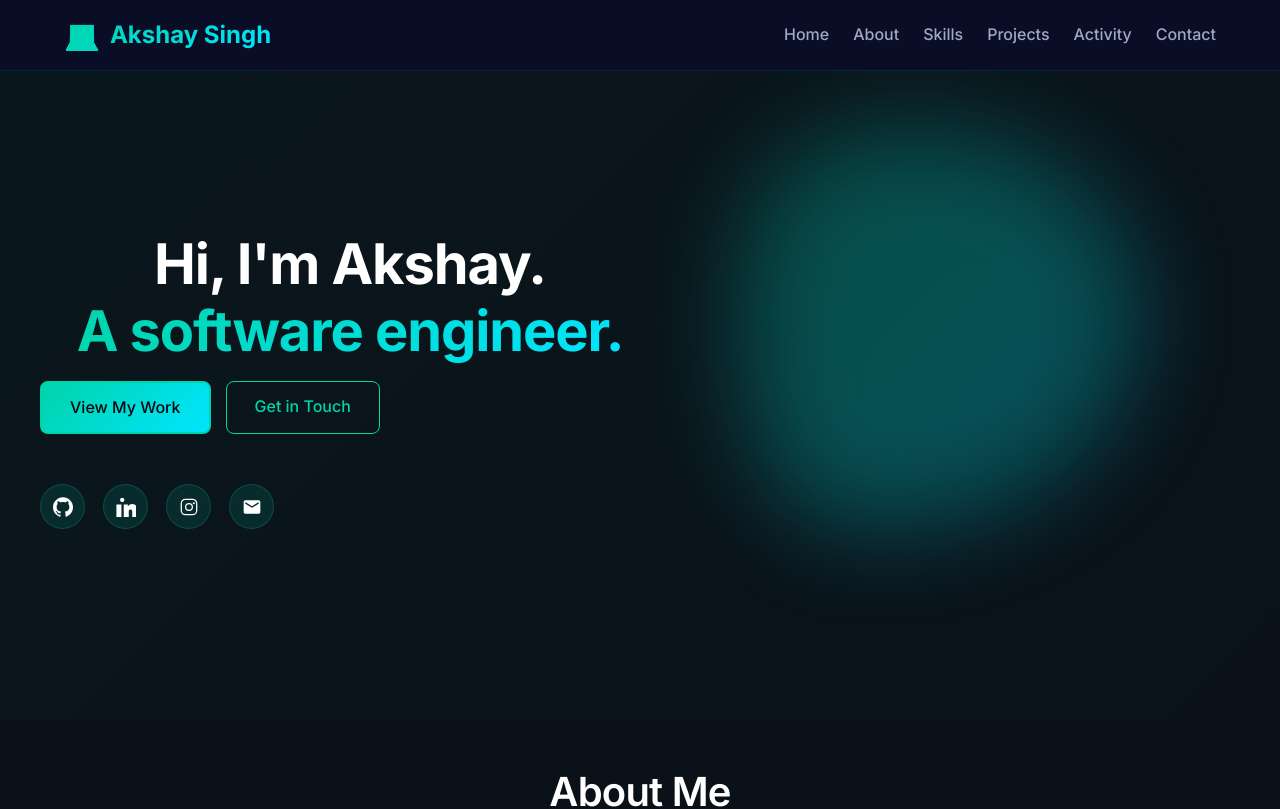
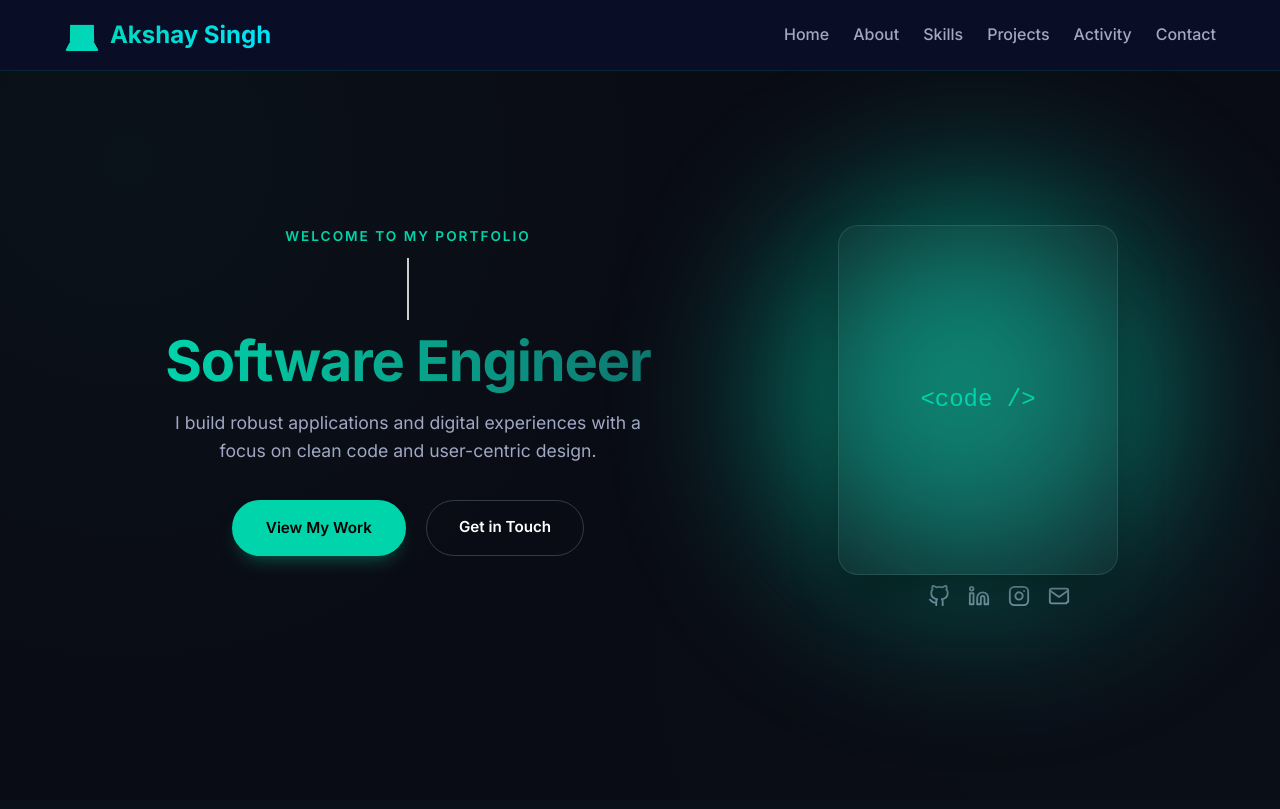
Before and after one commit to ultroi/AkshayPortfolio, a React (Create React App) app: page / in a window 1280 px wide. Shown: the top 809 px of the page. Built offline with nearby package versions, Linux system fonts and the light colour scheme; no server answers.

Commit message:
enhance footer and hero sections with new styles, update layout and content for better user engagement

```diff
--- a/src/components/Hero.js
+++ b/src/components/Hero.js
@@ -6,71 +6,45 @@ function Hero() {
     <section id="hero" className="hero">
       <div className="hero-container">
         <div className="hero-content">
+          <p className="hero-pre-title">Welcome to my portfolio</p>
           <h1 className="hero-title">
-            Hi, I'm Akshay.<br />
-            <span className="subtitle-gradient">A software engineer.</span>
+            <span className="typing-text">Hi, I'm <span className="name-highlight">Akshay</span></span><br />
+            <span className="subtitle-gradient">Software Engineer</span>
           </h1>
-        {/* <p className="hero-description">
-          BCA student {academicStatus.summary} with a passion for building scalable web applications.
-          Primarily working in the JavaScript ecosystem with focus on frontend development and backend fundamentals.
-        </p> */}
+          <p className="hero-description">
+            I build robust applications and digital experiences with a focus on
+            clean code and user-centric design.
+          </p>
+
           <div className="hero-buttons">
             <a href="#projects" className="btn btn-primary">View My Work</a>
             <a href="#contact" className="btn btn-secondary">Get in Touch</a>
           </div>
+
+
+        </div>
+
+        <div className="hero-visual">
+          <div className="gradient-blob"></div>
+          {/* Aap yahan apni photo ya code block image daal sakte hain */}
+          <div className="visual-card">
+             <code>&lt;code /&gt;</code>
+          </div>
           <div className="hero-socials">
-          <a
-            href="https://github.com/ultroi"
-            title="GitHub"
-            className="social-icon"
-            aria-label="GitHub"
-            target="_blank"
-            rel="noopener noreferrer"
-          >
-            <svg viewBox="0 0 24 24" aria-hidden="true">
-              <path fill="currentColor" d="M12 .297C5.37 .297 0 5.67 0 12.29c0 5.29 3.438 9.773 8.205 11.363.6.11.82-.26.82-.58 0-.29-.01-1.04-.016-2.04-3.338.73-4.042-1.61-4.042-1.61-.546-1.39-1.333-1.76-1.333-1.76-1.09-.745.083-.73.083-.73 1.205.086 1.84 1.236 1.84 1.236 1.07 1.83 2.81 1.31 3.495.998.108-.78.42-1.31.762-1.60-2.665-.31-5.466-1.33-5.466-5.93 0-1.31.468-2.38 1.236-3.22-.124-.30-.536-1.52.117-3.17 0 0 1.008-.32 3.3 1.23.96-.27 1.98-.40 3-.405 1.02.006 2.04.138 3 .405 2.28-1.55 3.285-1.23 3.285-1.23.656 1.65.244 2.87.12 3.17.77.84 1.235 1.91 1.235 3.22 0 4.61-2.805 5.62-5.475 5.92.43.37.815 1.10.815 2.22 0 1.61-.014 2.90-.014 3.29 0 .32.21.69.825.58C20.565 22.06 24 17.58 24 12.29c0-6.62-5.373-11.99-12-11.99z" />
-            </svg>
+            {/* Social Icons - Clean & Minimal */}
+            <a href="https://github.com/ultroi" className="social-icon" aria-label="GitHub" target="_blank" rel="noopener noreferrer">
+              <svg viewBox="0 0 24 24" fill="none" stroke="currentColor" strokeWidth="2" strokeLinecap="round" strokeLinejoin="round"><path d="M9 19c-5 1.5-5-2.5-7-3m14 6v-3.87a3.37 3.37 0 0 0-.94-2.61c3.14-.35 6.44-1.54 6.44-7A5.44 5.44 0 0 0 20 4.77 5.07 5.07 0 0 0 19.91 1S18.73.65 16 2.48a13.38 13.38 0 0 0-7 0C6.27.65 5.09 1 5.09 1A5.07 5.07 0 0 0 5 4.77a5.44 5.44 0 0 0-1.5 3.78c0 5.42 3.3 6.61 6.44 7A3.37 3.37 0 0 0 9 18.13V22"></path></svg>
             </a>
-          <a
-            href="https://linkedin.com"
-            title="LinkedIn"
-            className="social-icon"
-            aria-label="LinkedIn"
-            target="_blank"
-            rel="noopener noreferrer"
-          >
-            <svg viewBox="0 0 24 24" aria-hidden="true">
-              <path fill="currentColor" d="M4.98 3.5C4.98 2.12 6.1 1 7.49 1s2.51 1.12 2.51 2.5S8.88 6 7.49 6 4.98 4.88 4.98 3.5zM.5 24h6V8.99h-6V24zm8.49-15.01h5.25v2.08h.08c.73-1.37 2.51-2.82 5.16-2.82 5.37 0 6.01 4.85 6.01 10.33V24h-6.01v-5.82c0-1.39 0-3.18-1.94-3.18-1.94 0-2.24 1.52-2.24 3.09V24h-6V8.99z" />
-            </svg>
+            <a href="https://linkedin.com" className="social-icon" aria-label="LinkedIn" target="_blank" rel="noopener noreferrer">
+              <svg viewBox="0 0 24 24" fill="none" stroke="currentColor" strokeWidth="2" strokeLinecap="round" strokeLinejoin="round"><path d="M16 8a6 6 0 0 1 6 6v7h-4v-7a2 2 0 0 0-2-2 2 2 0 0 0-2 2v7h-4v-7a6 6 0 0 1 6-6z"></path><rect x="2" y="9" width="4" height="12"></rect><circle cx="4" cy="4" r="2"></circle></svg>
             </a>
-          <a
-            href="https://instagram.com/a_kshay904"
-            title="Instagram"
-            className="social-icon"
-            aria-label="Instagram"
-            target="_blank"
-            rel="noopener noreferrer"
-          >
-            <svg viewBox="0 0 24 24" aria-hidden="true">
-              <path fill="currentColor" d="M7.75 2h8.5A5.75 5.75 0 0 1 22 7.75v8.5A5.75 5.75 0 0 1 16.25 22h-8.5A5.75 5.75 0 0 1 2 16.25v-8.5A5.75 5.75 0 0 1 7.75 2Zm0 1.5A4.25 4.25 0 0 0 3.5 7.75v8.5A4.25 4.25 0 0 0 7.75 20.5h8.5A4.25 4.25 0 0 0 20.5 16.25v-8.5A4.25 4.25 0 0 0 16.25 3.5h-8.5ZM12 7.25a4.75 4.75 0 1 1 0 9.5 4.75 4.75 0 0 1 0-9.5Zm0 1.5a3.25 3.25 0 1 0 0 6.5 3.25 3.25 0 0 0 0-6.5ZM17.75 6.25a1.25 1.25 0 1 1 0 2.5 1.25 1.25 0 0 1 0-2.5Z" />
-            </svg>
+            <a href="https://instagram.com/a_kshay904" className="social-icon" aria-label="Instagram" target="_blank" rel="noopener noreferrer">
+              <svg viewBox="0 0 24 24" fill="none" stroke="currentColor" strokeWidth="2" strokeLinecap="round" strokeLinejoin="round"><rect x="2" y="2" width="20" height="20" rx="5" ry="5"></rect><path d="M16 11.37A4 4 0 1 1 12.63 8 4 4 0 0 1 16 11.37z"></path><line x1="17.5" y1="6.5" x2="17.51" y2="6.5"></line></svg>
             </a>
-          <a
-            href="https://mail.google.com/mail/?view=cm&fs=1&to=akshaysingh19040@gmail.com"
-            title="Email"
-            className="social-icon"
-            aria-label="Email"
-            target="_blank"
-            rel="noopener noreferrer"
-          >
-            <svg viewBox="0 0 24 24" aria-hidden="true">
-              <path fill="currentColor" d="M20 4H4c-1.1 0-2 .9-2 2v12c0 1.1.9 2 2 2h16c1.1 0 2-.9 2-2V6c0-1.1-.9-2-2-2zm0 4l-8 5-8-5V6l8 5 8-5v2z" />
-            </svg>
+            <a href="mailto:akshaysingh19040@gmail.com" className="social-icon" aria-label="Email">
+              <svg viewBox="0 0 24 24" fill="none" stroke="currentColor" strokeWidth="2" strokeLinecap="round" strokeLinejoin="round"><path d="M4 4h16c1.1 0 2 .9 2 2v12c1.1 0-2 .9-2 2H4c-1.1 0-2-.9-2-2V6c0-1.1.9-2 2-2z"></path><polyline points="22,6 12,13 2,6"></polyline></svg>
             </a>
           </div>
-        </div>
-        <div className="hero-visual">
-          <div className="gradient-blob"></div>
         </div>
       </div>
     </section>
--- a/src/styles/About.css
+++ b/src/styles/About.css
@@ -7,7 +7,7 @@
   justify-content: center;
   overflow: hidden;
   padding-top: 40px;
-  padding-bottom: 100px;
+  padding-bottom: 180px;
 }
 
 .about-container {
--- a/src/styles/Hero.css
+++ b/src/styles/Hero.css
@@ -1,184 +1,214 @@
-/* HERO SECTION */
 .hero {
-  min-height: 90vh;
+  min-height: 100vh;
   display: flex;
   align-items: center;
   justify-content: center;
-  padding: 120px 24px 80px;
-  position: relative;
-  overflow-x: hidden;
-  background: linear-gradient(135deg, rgba(0, 212, 170, 0.05), rgba(15, 118, 110, 0.05));
+  padding: 80px 24px;
+  background: radial-gradient(circle at 10% 20%, rgba(0, 212, 170, 0.03) 0%, transparent 40%),
+              radial-gradient(circle at 90% 80%, rgba(15, 118, 110, 0.03) 0%, transparent 40%);
+  overflow: hidden;
 }
 
-/* Container */
 .hero-container {
+  max-width: 1100px;
   width: 100%;
-  max-width: 1200px;
-  display: flex;
+  display: grid;
+  grid-template-columns: 1.2fr 0.8fr;
   align-items: center;
-  justify-content: space-between;
-  gap: 80px;
+  gap: 40px;
 }
 
 /* LEFT CONTENT */
-.hero-content {
-  flex: 1;
-  max-width: 650px;
-  z-index: 2;
+.hero-pre-title {
+  color: var(--primary-color, #00d4aa);
+  text-transform: uppercase;
+  letter-spacing: 2px;
+  font-size: 0.85rem;
+  font-weight: 600;
+  margin-bottom: 10px;
 }
 
-/* TITLE */
 .hero-title {
-  font-size: clamp(2rem, 5vw, 3.5rem);
-  font-weight: 700;
-  line-height: 1.2;
-  margin-bottom: 20px;
-  color: var(--text-primary);
+  font-size: clamp(2.5rem, 6vw, 4rem);
+  line-height: 1.1;
+  font-weight: 800;
+  margin-bottom: 24px;
+}
+
+.name-highlight {
+  color: var(--text-primary, #fff);
+}
+
+.typing-text {
+  display: inline-block;
+  overflow: hidden;
+  white-space: nowrap;
+  border-right: 2px solid rgba(255, 255, 255, 0.8);
+  animation: typing 3.2s steps(20, end) infinite, blink 0.75s step-end infinite;
+  letter-spacing: 0.05em;
 }
 
 .subtitle-gradient {
-  background: var(--accent-gradient);
+  background: linear-gradient(90deg, #00d4aa, #0f766e);
   background-clip: text;
   -webkit-background-clip: text;
   -webkit-text-fill-color: transparent;
 }
 
-/* DESCRIPTION */
-/* .hero-description {
-  font-size: clamp(0.95rem, 1.2vw, 1.1rem);
-  color: var(--text-secondary);
-  margin-bottom: 40px;
-  line-height: 1.7;
-} */
+.hero-description {
+  font-size: 1.1rem;
+  color: var(--text-secondary, #94a3b8);
+  line-height: 1.6;
+  margin: 0 auto 35px;
+  max-width: 500px;
+  text-align: center;
+}
+
+@keyframes typing {
+  from { max-width: 0; }
+  to { max-width: 22ch; }
+}
+
+@keyframes blink {
+  from, to { border-color: transparent; }
+  50% { border-color: rgba(255, 255, 255, 0.8); }
+}
 
 /* BUTTONS */
 .hero-buttons {
   display: flex;
-  gap: 15px;
-  margin-bottom: 50px;
-  flex-wrap: wrap;
+  justify-content: center;
+  gap: 20px;
+  margin-bottom: 20px;
 }
 
 .btn {
-  padding: 12px 28px;
-  border-radius: 8px;
-  text-decoration: none;
-  font-weight: 500;
-  transition: 0.3s ease;
+  padding: 14px 32px;
+  border-radius: 50px; /* Modern pill shape */
+  font-size: 0.95rem;
+  font-weight: 600;
+  transition: all 0.3s cubic-bezier(0.4, 0, 0.2, 1);
 }
 
 .btn-primary {
-  background: var(--gradient-primary);
-  color: var(--bg-darker);
+  background: #00d4aa;
+  color: #000;
+  box-shadow: 0 10px 20px -10px rgba(0, 212, 170, 0.5);
 }
 
 .btn-primary:hover {
   transform: translateY(-3px);
+  box-shadow: 0 15px 25px -10px rgba(0, 212, 170, 0.6);
 }
 
 .btn-secondary {
-  border: 1px solid var(--primary-color);
-  color: var(--primary-color);
+  border: 1.5px solid rgba(148, 163, 184, 0.3);
+  color: var(--text-primary, #fff);
 }
 
 .btn-secondary:hover {
-  background: var(--gradient-primary);
-  color: var(--bg-darker);
+  background: rgba(255, 255, 255, 0.05);
+  border-color: #00d4aa;
 }
 
-/* SOCIAL ICONS */
+/* SOCIALS */
 .hero-socials {
+  position: absolute;
+  bottom: -40px;
+  right: 120px;
+
   display: flex;
   gap: 18px;
-  margin-top: 10px;
 }
 
 .social-icon {
-  width: 45px;
-  height: 45px;
-  display: flex;
-  align-items: center;
-  justify-content: center;
-  background: var(--border-light);
-  border: 1px solid var(--border-medium);
-  border-radius: 50%;
-  color: var(--text-primary);
-  transition: 0.3s ease;
+  color: var(--text-secondary, #94a3b8);
+  transition: 0.3s;
 }
 
 .social-icon svg {
-  width: 20px;
-  height: 20px;
+  width: 22px;
+  height: 22px;
 }
 
 .social-icon:hover {
-  background: var(--accent-gradient);
-  color: var(--bg-darker);
-  transform: translateY(-5px);
+  color: #00d4aa;
+  transform: translateY(-3px);
 }
 
 /* RIGHT VISUAL */
 .hero-visual {
-  flex: 1;
-  max-width: 500px;
-  width: 100%;
-  aspect-ratio: 1;
+  display: flex;
+  justify-content: center;
+  align-items: center;
   position: relative;
 }
 
-/* BLOB */
 .gradient-blob {
-  width: clamp(250px, 40vw, 400px);
-  height: clamp(250px, 40vw, 400px);
-  background: var(--accent-gradient);
-  border-radius: 40% 60% 70% 30% / 40% 50% 60% 50%;
-  opacity: 0.3;
-  filter: blur(50px);
-  animation: float 7s ease-in-out infinite;
+  position: absolute;
+  width: 350px;
+  height: 350px;
+  background: linear-gradient(135deg, #00d4aa 0%, #0f766e 100%);
+  border-radius: 50%;
+  filter: blur(80px);
+  opacity: 0.2;
+  z-index: 1;
+  animation: pulse 10s infinite alternate;
 }
 
-/* FLOAT ANIMATION */
-@keyframes float {
-  0%, 100% { transform: translateY(0px); }
-  50% { transform: translateY(-20px); }
+.visual-card {
+  width: 280px;
+  height: 350px;
+  background: rgba(255, 255, 255, 0.03);
+  backdrop-filter: blur(10px);
+  border: 1px solid rgba(255, 255, 255, 0.1);
+  border-radius: 20px;
+  z-index: 2;
+  display: flex;
+  align-items: center;
+  justify-content: center;
+  font-family: monospace;
+  color: #00d4aa;
+  font-size: 1.5rem;
+  box-shadow: 0 25px 50px -12px rgba(0, 0, 0, 0.5);
 }
 
-/* TABLET */
+@keyframes pulse {
+  from { transform: scale(1); }
+  to { transform: scale(1.2); }
+}
+
+/* RESPONSIVE */
 @media (max-width: 1024px) {
-  .hero-container {
-    flex-direction: column;
-    text-align: center;
+  .hero-socials {
+    position: static;
+    justify-content: center;
+    margin-top: 20px;
   }
 
-  .hero-visual {
-    margin-top: 40px;
+  .hero-description {
+    margin-left: auto;
+    margin-right: auto;
   }
 
-  .hero-socials {
+  .hero-buttons, .hero-socials {
     justify-content: center;
   }
 }
 
-/* MOBILE */
-@media (max-width: 768px) {
-  .hero {
-    padding: 100px 20px 60px;
-  }
-
+@media (max-width: 640px) {
   .hero-buttons {
     flex-direction: column;
-    align-items: center;
-  }
-}
-
-/* SMALL MOBILE */
-@media (max-width: 480px) {
-  .hero-title {
-    font-size: 2rem;
+    width: 100%;
   }
 
   .btn {
     width: 100%;
     text-align: center;
   }
+
+  .visual-card {
+    width: 220px;
+    height: 280px;
+  }
 }
```
Also changed, not shown: src/components/Footer.js (+37 -21 lines), src/styles/Footer.css (+60 -26 lines), src/styles/Projects.css (+205 -22 lines). Lines whose indentation alone changed are shown as unchanged.
